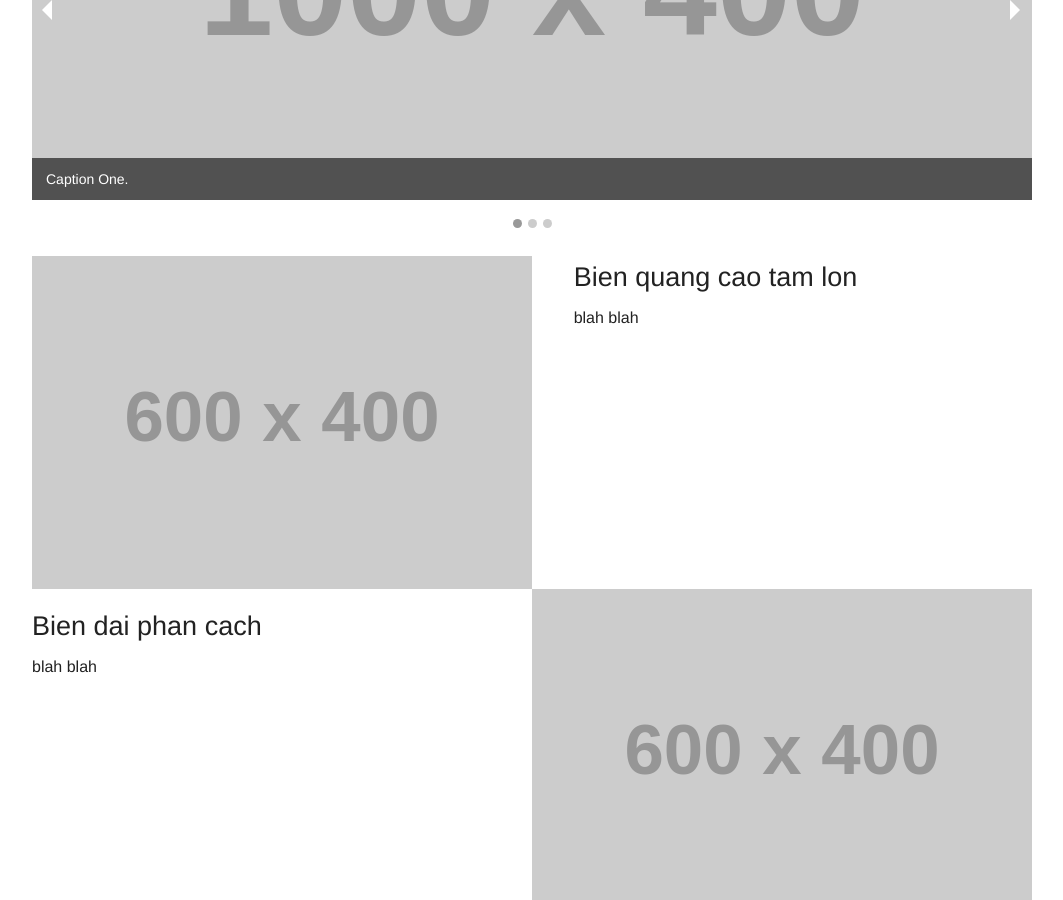
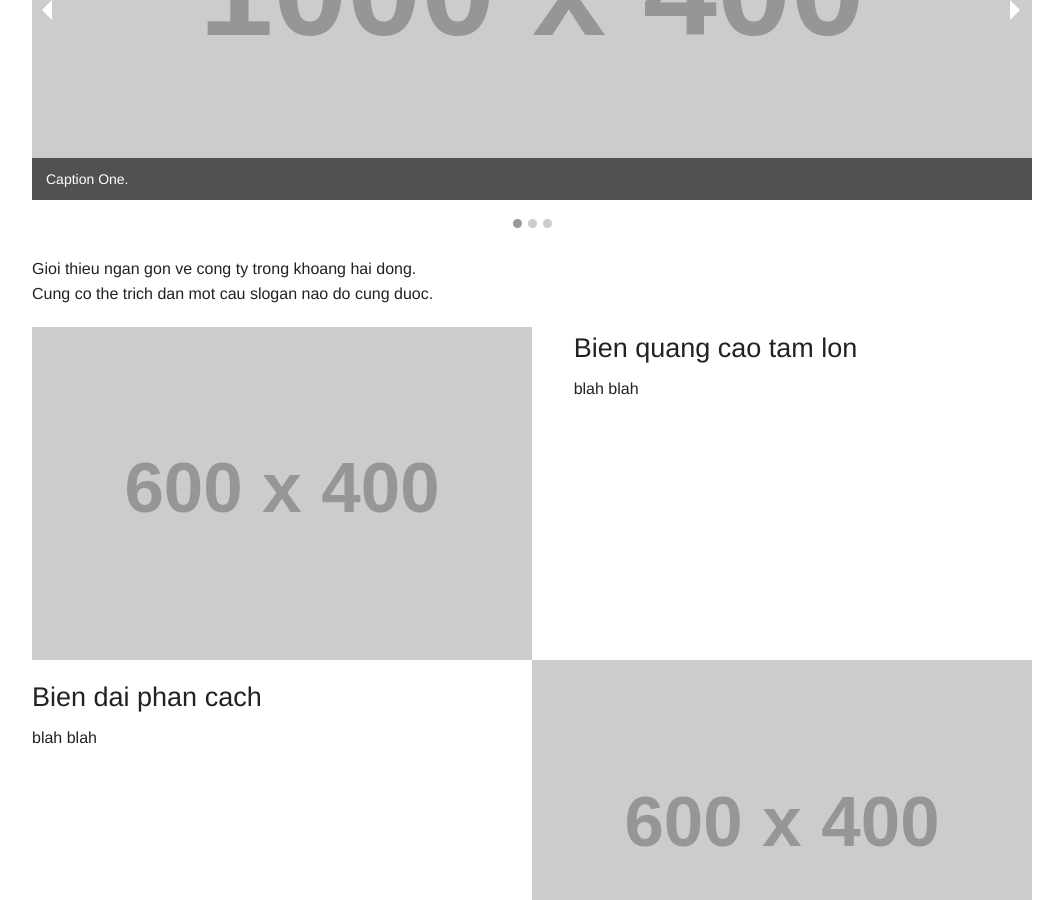
Before and after one commit to haviet/static-on-foundation, a Jekyll site: the page built from index.html, in a window 1280 px wide and 900 px high, scrolled down 390 px. Shown: the whole window, without its empty margins (108-1171 px from the left). Built offline with Jekyll 4.4.1, drawn with Linux system fonts in a browser that asks for light colours; some of the changed text lies outside the part shown.

Commit message:
Update index.html

```diff
--- a/index.html
+++ b/index.html
@@ -6,6 +6,10 @@ layout: default
   <div class="small-12 columns">
     {% include slideshow-big.html %}
   </div>
+</div>
+
+<div class="row collapse">
+  <p class="introtex bigtext">Gioi thieu ngan gon ve cong ty trong khoang hai dong.<br>Cung co the trich dan mot cau slogan nao do cung duoc.</p>
 </div>
 
 <div class="row collapse">
@@ -73,3 +77,7 @@ layout: default
     <p>blah blah</p>
   </div>
 </div>
+
+<div class="row collapse">
+  <p class="introtex bigtext">Cam ket ve gia tri, loi ich ma cong ty mang den cho khach hang.</p>
+</div>
```
